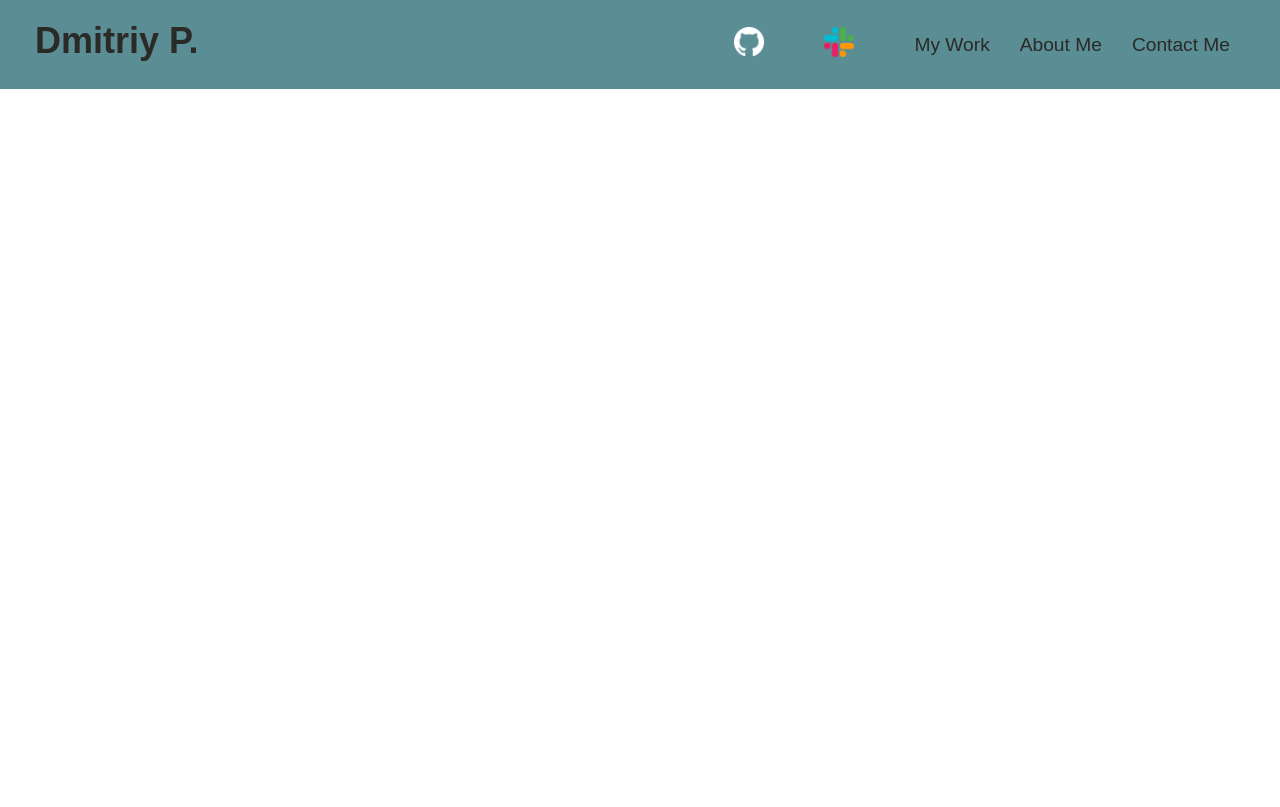
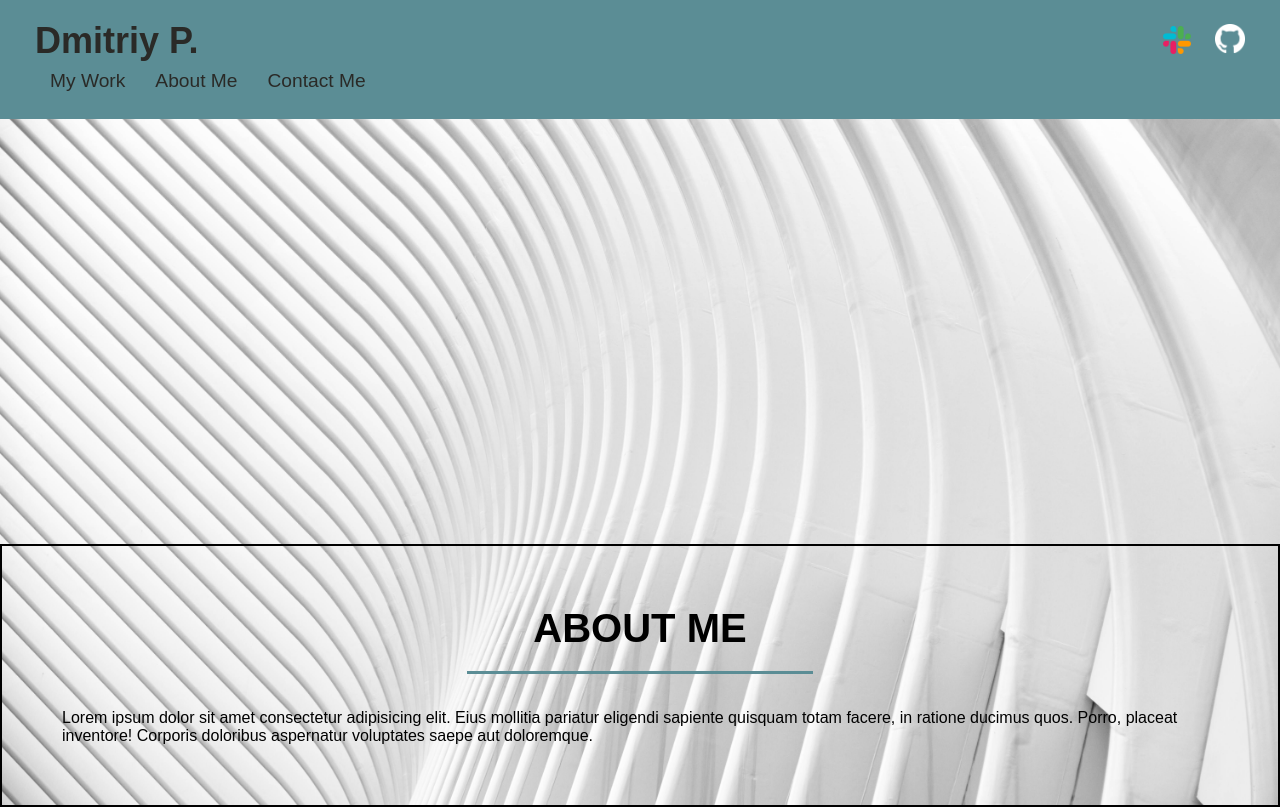
Before and after one commit to dimas082711/my-portfolio, a plain HTML site: page index.html in a window 1280 px wide. Drawn offline with Linux system fonts and the light colour scheme.

Commit message:
add aboutme section

```diff
--- a/assets/css/style.css
+++ b/assets/css/style.css
@@ -9,7 +9,11 @@
 }
 
 body {
-    color: #6f8f94;
+    background-image: url("../images/background.jpg");
+    background-size: cover;
+    background-position: fixed;
+    background-repeat: no-repeat;
+    color: black;
     font-family: Arial, Helvetica, sans-serif;
 }
 
@@ -24,6 +28,16 @@ header {
     top: 0;
 }
 
+.icons {
+    display:flex;
+    margin-left: 50%;
+}
+
+.icons a{
+    display:block;
+    margin-left:24px;
+    font-size: 38px;
+}
 header h1 {
     font-weight: bold;
     margin: 0;
@@ -59,3 +73,32 @@ header nav ul li a:hover {
     border-radius: 15px;
     text-shadow:none;
 }
+
+.hero {
+    height: 400px;
+    width: 100%;
+    margin-bottom: 25px;
+    display:flex;
+    justify-content: center;
+    flex-wrap: wrap;
+    align-items: flex-start;
+}
+
+/*about-me section*/
+
+.about-me {
+
+    padding: 60px;
+    border: 2px solid black;
+}
+
+.section-title{
+    font-size:40px;
+    border-bottom: 3px solid #5b8d95;
+    padding-bottom: 20px;
+    text-align: center;
+    margin: 0 auto 35px auto;
+    width: 30%;
+
+
+}
--- a/index.html
+++ b/index.html
@@ -14,17 +14,17 @@
         <h1>
            <a href="./">Dmitriy P.</a>
         </h1>
+        <div class="icons">
+        <a href="http://dmitriyp.slack.com"><img src="./assets/images/slacklogo.png" width="28" height="28"  alt="Slack" />
+
+
+         <a href="http://github.com/dimas082711"> <img src="./assets/images/github.png"  width="30" height="30" alt="GitHub" />
+            </a>
+        </div>
         <nav>
+
             <ul>
-                <li>
-                   <a href="http://github.com/dimas082711"> <img src="./assets/images/github.png"  width="30" height="30" alt="GitHub" />
-                </li>
-
-                <li>
-                   <a href="http://dmitriyp.slack.com"><img src="./assets/images/slacklogo.png" width="30" height="30"  alt="Slack" />
-                </li>
-
-                <li>
+               <li>
                     <a href="#my-work">My Work</a>
                 </li>
                 <li>
@@ -36,9 +36,17 @@
             </ul>
         </nav>
     </header>
+ <section class="hero"> </section>
 
-    <section>
+ <section id="about-me" class="about-me">
 
-    </section>
+       <h2 class="section-title">ABOUT ME</h2>
+
+     <div>
+         <p>Lorem ipsum dolor sit amet consectetur adipisicing elit. Eius mollitia pariatur eligendi sapiente quisquam totam facere, in ratione ducimus quos. Porro, placeat inventore! Corporis doloribus aspernatur voluptates saepe aut doloremque.</p>
+     </div>
+
+
+ </section>
 </body>
 </html>
```
Also changed, not shown: assets/images/coming-soon.png (added), 1 other file.
